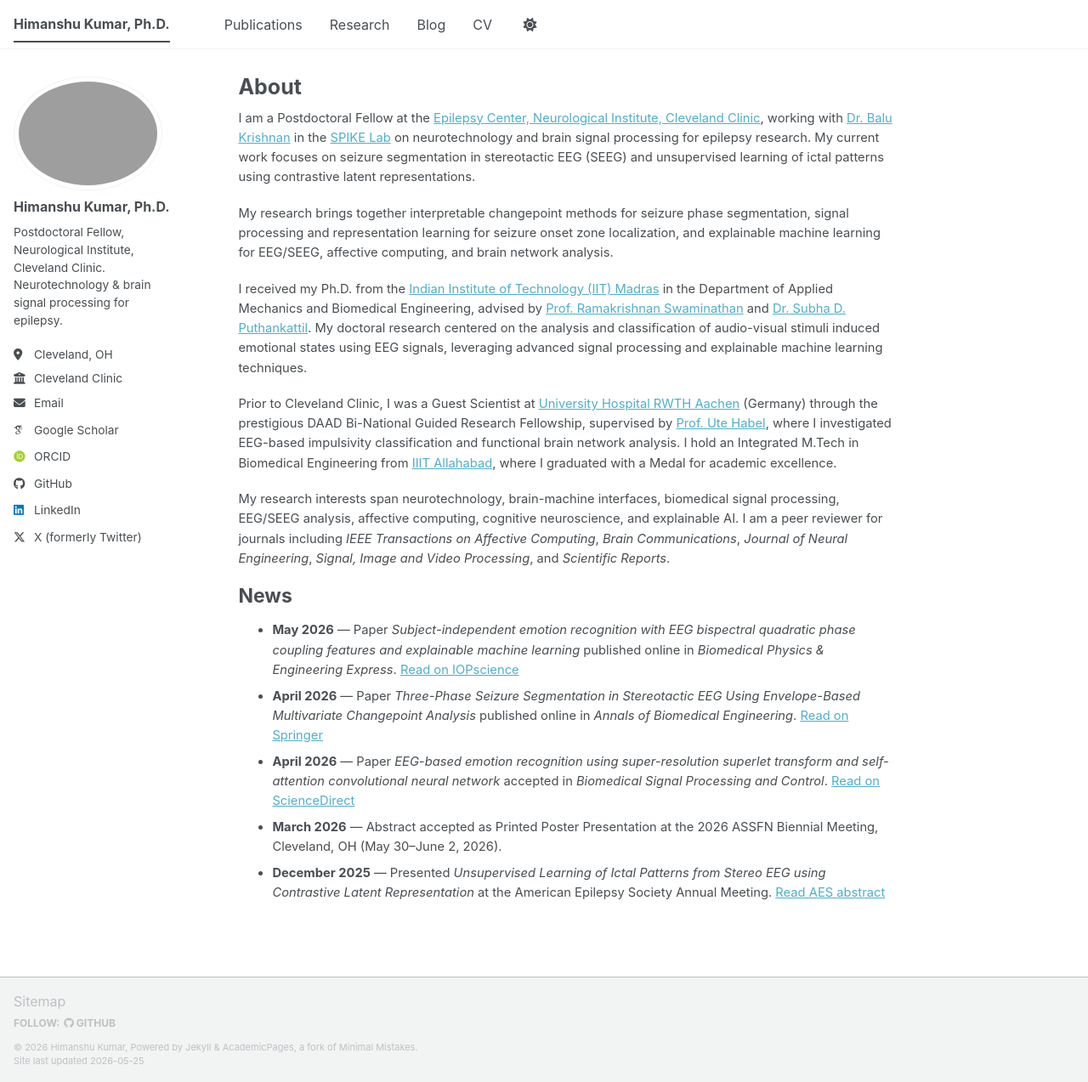
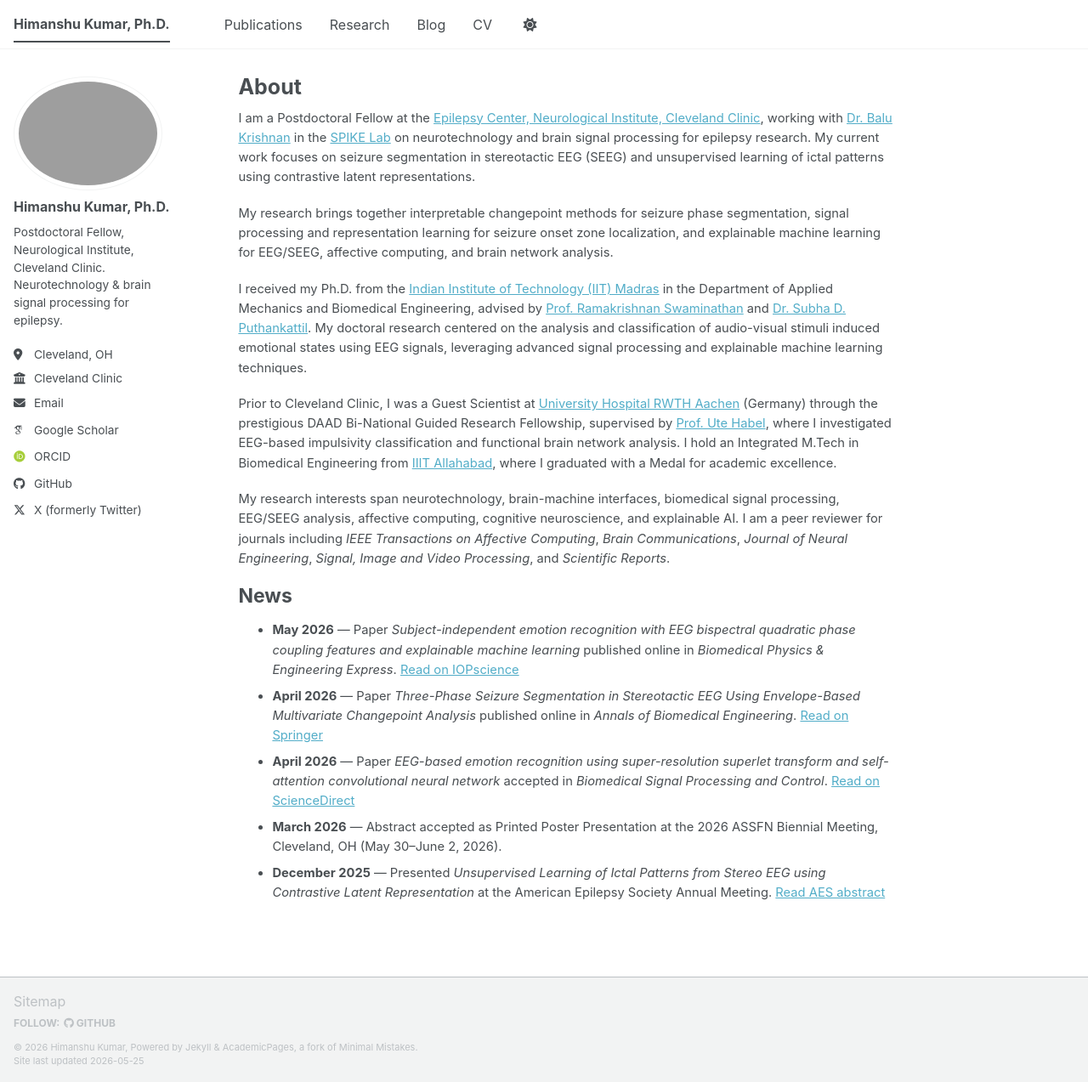
Before and after one commit to himsriv24/himsriv24.github.io, a Jekyll site: the page built from _pages/about.md, in a window 1280 px wide and 1273 px high. Shown: the whole window at 85% size. Built offline with Jekyll 4.4.1, drawn with Linux system fonts in a browser that asks for light colours; some web fonts are replaced; a script bundle is joined from its source files by our own code; library files that are not in the unit come from our copies.

Commit message:
Remove LinkedIn link and update email to ccf.org in PDF CV and website config

```diff
--- a/_config.yml
+++ b/_config.yml
@@ -64,7 +64,7 @@ author:
   keybase          :
   instagram        :
   lastfm           :
-  linkedin         : "himanshu-kumar-ph-d-ba2298a7"
+  # linkedin         : "himanshu-kumar-ph-d-ba2298a7"
   mastodon         :
   medium           :
   pinterest        :
```
Also changed, not shown: 1 other file.
